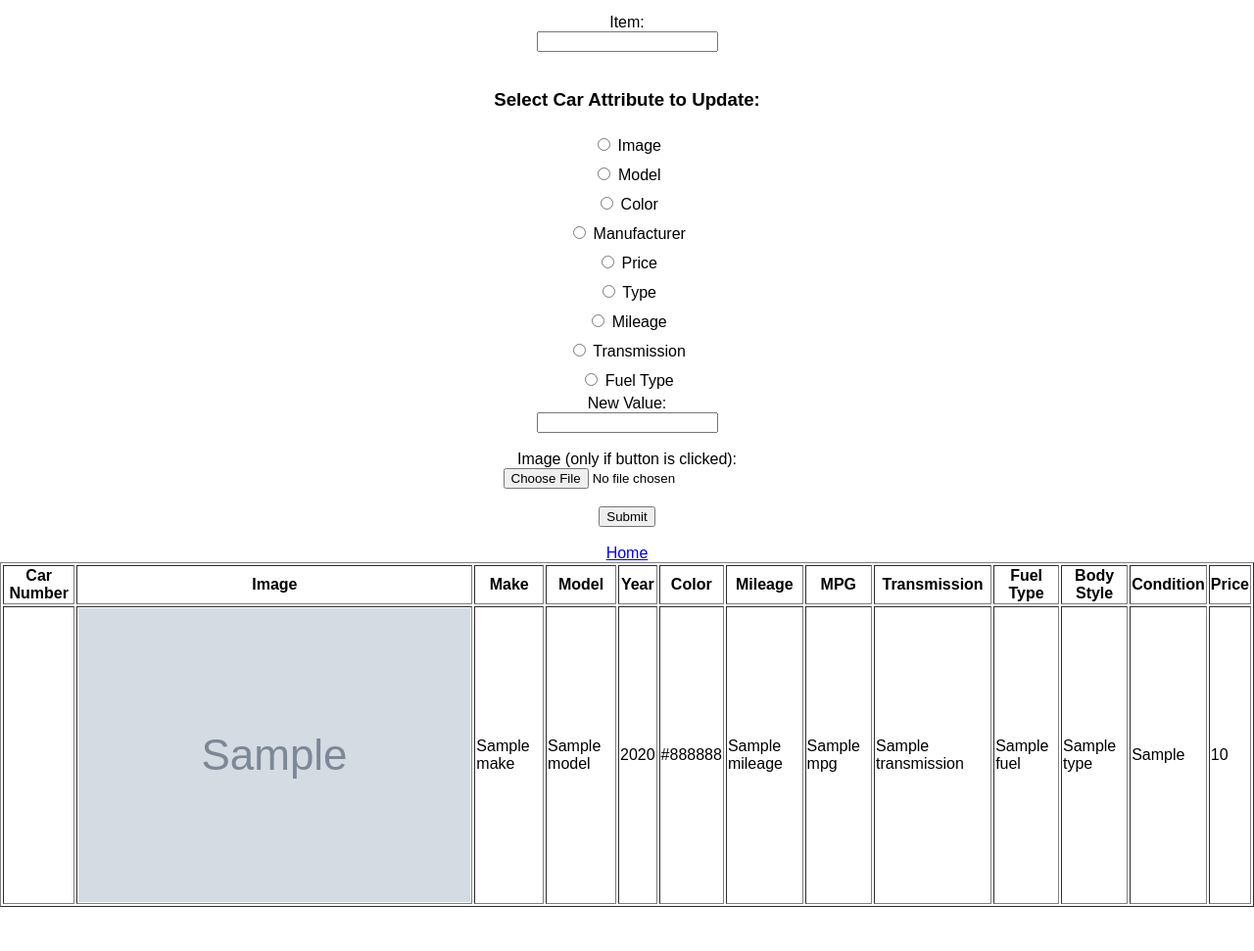
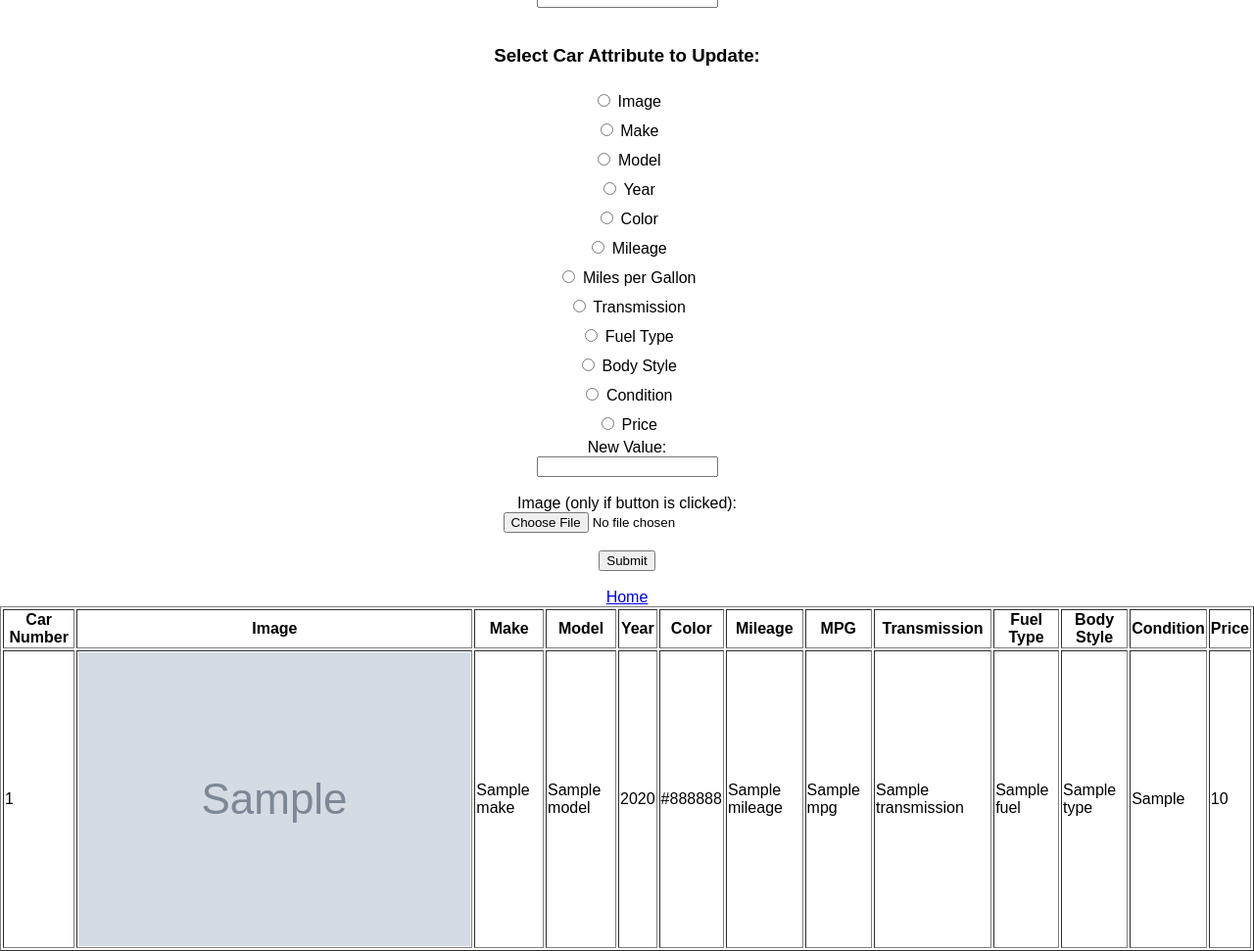
Before and after one commit to Danieltri30/Car-Finder, a Flask app: template templates/updateCar.html in a window 1280 px wide. Shown: the whole page at 98% size. Before the commit the page ends 926 px from the top, so only its background shows below. Run offline with Flask 3, Linux system fonts and the light colour scheme; the template is opened without the code that fills it: most values are stand-ins (such as "Sample title", 1, 10 or a date in 2020); grey boxes marked "Sample" are stand-in pictures.

Commit message:
Added updateCar.html and deleteCar.html backend functionality

```diff
--- a/app.py
+++ b/app.py
@@ -69,7 +69,7 @@ def createLogin():
 
         if password1 != password2:
             flash('Passwords don\'t match.', category='error')
-        elif len(str(password1)) < 3:
+        elif len(str(password1)) < 5:
             flash('Password must be at least 5 characters.', category='error')
         else:
             try:
@@ -153,7 +153,11 @@ def addCar():
 @role_required('Employee')
 def deleteCar():
     if request.method == 'POST':
-        return redirect(url_for('homepageEmployee'))
+        index = int(request.form['index'])
+        clist = fire.get_all_cars()
+        fire.delete_car(clist[index-1]['ID'])
+        clist = fire.get_all_cars()
+        return redirect(url_for('deleteCar', clist=clist))
     else:
         clist = fire.get_all_cars()
         return render_template('deleteCar.html', clist=clist)
@@ -162,7 +166,38 @@ def deleteCar():
 @role_required('Employee')
 def updateCar():
     if request.method == 'POST':
-        return redirect(url_for('homepageEmployee'))
+        index = int(request.form['index'])
+        attr = request.form['car_attribute']
+        updates = request.form['toupdate']
+        clist = fire.get_all_cars()
+
+        update = dict()
+        if attr == "make":
+            update['Make'] = updates
+        elif attr == "model":
+            update['Model'] = updates
+        elif attr == "year":
+            update['Year'] = updates
+        elif attr == "color":
+            update['Color'] = updates
+        elif attr == "mileage":
+            update['Mileage'] = updates
+        elif attr == "mpg":
+            update['MPG'] = updates
+        elif attr == "transmission":
+            update['Transmission'] = updates
+        elif attr == "fuel_type":
+            update['Fuel'] = updates
+        elif attr == "type":
+            update['Type'] = updates
+        elif attr == "noru":
+            update['NorU'] = updates
+        elif attr == "price":
+            update['Price'] = updates
+
+        fire.update_car(clist[index-1]['ID'], update)
+        clist = fire.get_all_cars()
+        return redirect(url_for('updateCar', clist=clist))
     else:
         clist = fire.get_all_cars()
         return render_template('updateCar.html', clist=clist)
--- a/fire.py
+++ b/fire.py
@@ -77,7 +77,7 @@ def get_car(carID):
 def update_car(carID, updates):
     car = db.collection('Cars').document(carID)
     try:
-        car.update({updates})
+        car.update(updates)
         print(f"Car with the id {carID} has successfully been updated with {updates}")
     except Exception as e:
         print(f"Error: Unable to update car. {e}")
--- a/templates/updateCar.html
+++ b/templates/updateCar.html
@@ -57,7 +57,7 @@
         <tbody>
             {% for car in clist %}
             <tr>
-                <td></td>
+                <td>{{ loop.index }}</td>
                 <td><img src="{{ car.image_url }}" alt="{{ car['Model'] }}"></td>
                 <td>{{ car['Make'] }}</td>
                 <td>{{ car['Model'] }}</td>
@@ -76,41 +76,41 @@
 
 
       <form action="{{ url_for('updateCar') }}" method="POST">
-         <h3>Submit Item Number to Update:</h3>
-
-         Item:<br>
+         <h3>Select Car Number to Update:</h3>
+         Index:<br>
          <input type ="number" name = "index"></input><br>
 
 
 
     <h3>Select Car Attribute to Update:</h3>
+
         <label>
             <input type="radio" name="car_attribute" value="image" required>
             Image
+        </label>
+        <label>
+            <input type="radio" name="car_attribute" value="make">
+            Make
         </label>
         <label>
             <input type="radio" name="car_attribute" value="model">
             Model
         </label>
         <label>
+            <input type="radio" name="car_attribute" value="year">
+            Year
+        </label>
+        <label>
             <input type="radio" name="car_attribute" value="color">
             Color
         </label>
         <label>
-            <input type="radio" name="car_attribute" value="manufacturer">
-            Manufacturer
+            <input type="radio" name="car_attribute" value="mileage">
+            Mileage
         </label>
         <label>
-            <input type="radio" name="car_attribute" value="price">
-            Price
-        </label>
-        <label>
-            <input type="radio" name="car_attribute" value="type">
-            Type
-        </label>
-        <label>
-            <input type="radio" name="car_attribute" value="mileage">
-            Mileage
+            <input type="radio" name="car_attribute" value="mpg">
+            Miles per Gallon
         </label>
         <label>
             <input type="radio" name="car_attribute" value="transmission">
@@ -120,7 +120,18 @@
             <input type="radio" name="car_attribute" value="fuel_type">
             Fuel Type
         </label>
-
+        <label>
+            <input type="radio" name="car_attribute" value="type">
+            Body Style
+        </label>
+        <label>
+            <input type="radio" name="car_attribute" value="noru">
+            Condition
+        </label>
+        <label>
+            <input type="radio" name="car_attribute" value="price">
+            Price
+        </label>
 
 	New Value:<br>
          <input type ="text" name = "toupdate"></input><br>
```
Also changed, not shown: templates/deleteCar.html (+6 -5 lines).
